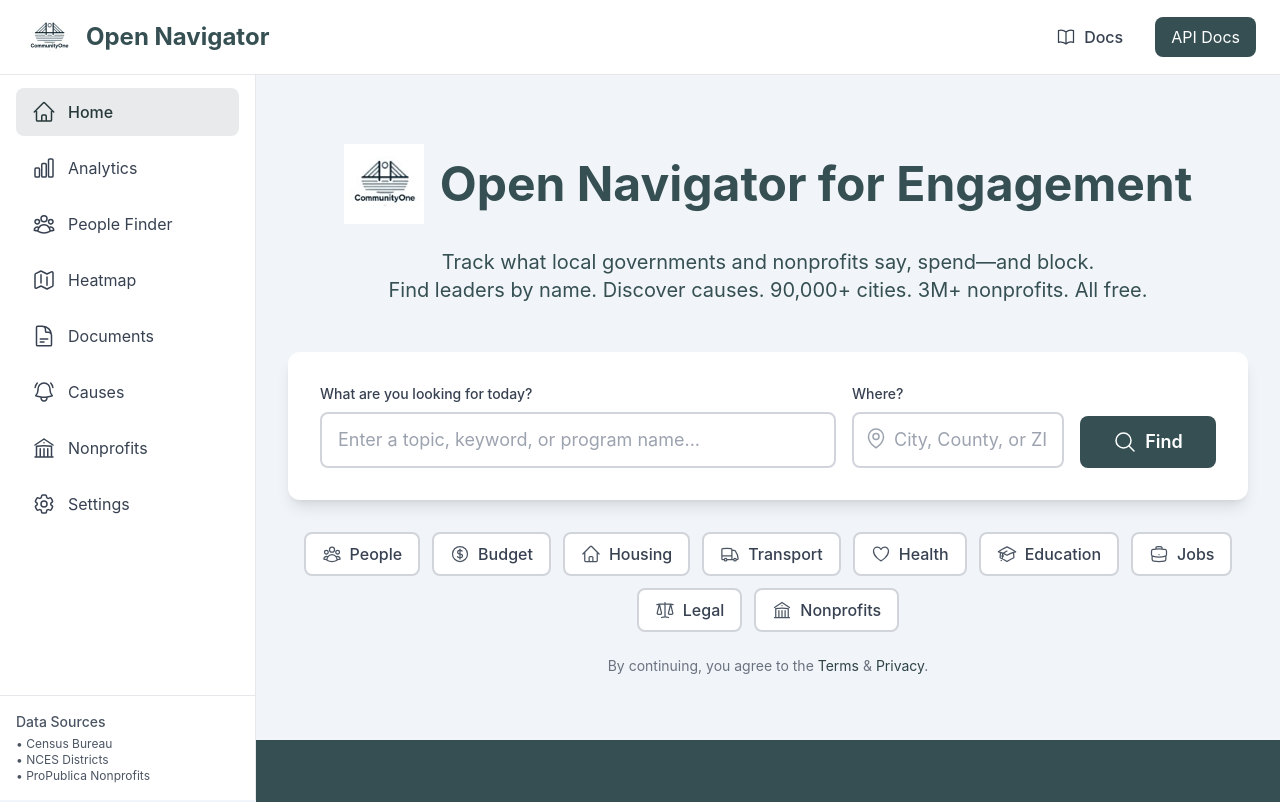
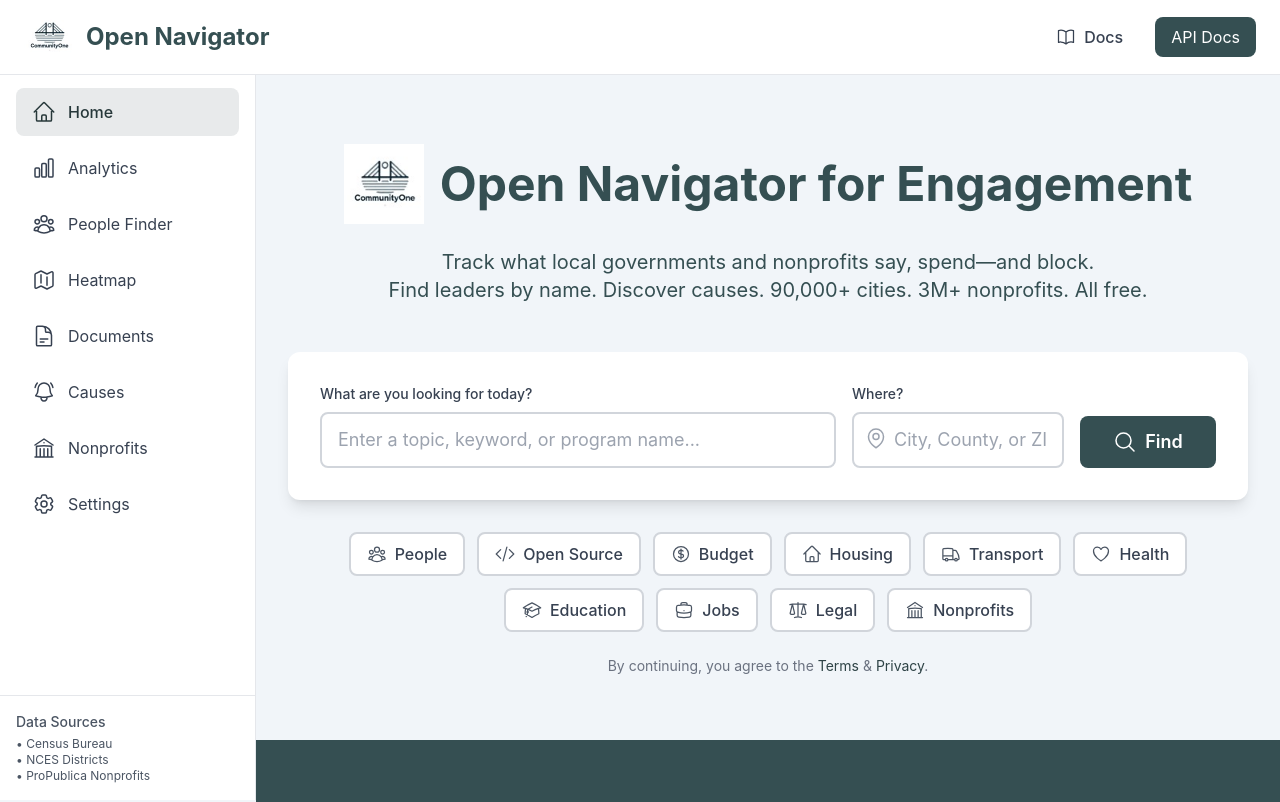
Before and after one commit to getcommunityone/open-navigator-for-engagement, a React (Vite) app in the folder frontend/: page / in a window 1280 px wide. Shown: the top 802 px of the page. Built offline with nearby package versions, Linux system fonts and the light colour scheme; the HTML template or start-up script is replaced by a standard one.

Commit message:
feat: Add Open Source category to Home page and enhance documentation for civic tech projects

```diff
--- a/frontend/src/pages/Home.tsx
+++ b/frontend/src/pages/Home.tsx
@@ -17,7 +17,8 @@
   AcademicCapIcon,
   BriefcaseIcon,
   ScaleIcon,
-  UserGroupIcon
+  UserGroupIcon,
+  CodeBracketIcon
 } from '@heroicons/react/24/outline'
 
 export default function Home() {
@@ -37,6 +38,7 @@
 
   const categories = [
     { name: 'People', icon: UserGroupIcon, query: '', route: '/people' },
+    { name: 'Open Source', icon: CodeBracketIcon, query: '', route: 'http://localhost:3000/docs/data-sources/open-source-repositories' },
     { name: 'Budget', icon: CurrencyDollarIcon, query: 'budget funding' },
     { name: 'Housing', icon: HomeIcon, query: 'housing affordable' },
     { name: 'Transport', icon: TruckIcon, query: 'transportation transit' },
@@ -49,7 +51,12 @@
 
   const quickSearch = (category: { query: string, route?: string }) => {
     if (category.route) {
-      navigate(category.route)
+      // External links (like docs) open in new tab
+      if (category.route.startsWith('http')) {
+        window.open(category.route, '_blank')
+      } else {
+        navigate(category.route)
+      }
     } else if (category.query) {
       navigate(`/documents?search=${encodeURIComponent(category.query)}`)
     }
```
Also changed, not shown: 3 other files (tests, documents, lock files or other folders).
